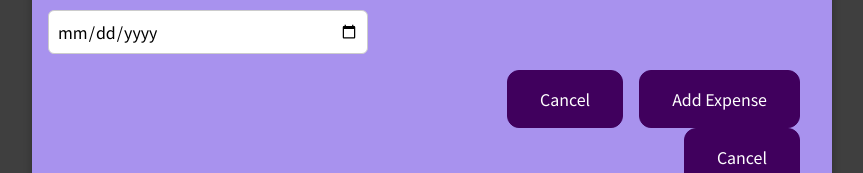
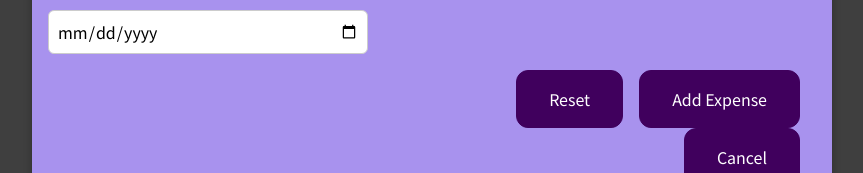
Before and after one commit to aisiklar/expense-tracker-react, a React (Create React App) app: page / in a window 1280 px wide. Both pictures are taken after a click on the button "Click to enter new expenses". Shown: the part 160-333 px from the top of the page, without its empty margins (208-1071 px from the left). Built offline with nearby package versions, Linux system fonts and the light colour scheme.

Commit message:
this works. But there is a shorter/better solution. will work on this.

```diff
--- a/src/components/newExpense/ExpenseForm.css
+++ b/src/components/newExpense/ExpenseForm.css
@@ -24,3 +24,14 @@
   .new-expense__actions {
     text-align: right;
   }
+
+  .new-expense__controls cancel-button {
+    font: inherit;
+    cursor: pointer;
+    padding: 1rem 2rem;
+    border: 1px solid #40005d;
+    background-color: #40005d;
+    color: white;
+    border-radius: 12px;
+    margin-right: 1rem;
+  }
--- a/src/components/newExpense/ExpenseForm.js
+++ b/src/components/newExpense/ExpenseForm.js
@@ -101,6 +101,7 @@ const ExpenseForm = (props) => {
     const cancelHandler = (event) => {
         event.preventDefault();
         console.log(event);
+        props.onClickOfCancelNewExpenseButton('true');
     }
 
     return (
@@ -134,13 +135,13 @@ const ExpenseForm = (props) => {
                 </div>
             </div>
             <div className="new-expense__actions">
-                <button type="submit">Cancel</button>
+                <button type="reset">Reset</button>
                 <button type="submit">Add Expense</button>
             </div>
         </form>
         <form onSubmit={cancelHandler}>
-            <div className="new-expense__actions">
-                <button type="submit">Cancel</button>
+            <div className="new-expense__actions" >
+                <button className="cancel_button" type="submit">Cancel</button>
             </div>
         </form>
     </div>
--- a/src/components/newExpense/NewExpense.js
+++ b/src/components/newExpense/NewExpense.js
@@ -17,20 +17,27 @@ const NewExpense = (props) => {
     const [showAddNewExpenseButton, setShowAddNewExpenseButton] = useState('true');
     console.log(`showAddNewExpenseButton and typeof(): ${showAddNewExpenseButton}, ${typeof(showAddNewExpenseButton)}`);
 
-    const AddNewExpenseButtonClick = (buttonState) => {
-        console.log(`buttonState: ${buttonState}`);
+    const AddNewExpenseButtonClicked = (buttonState) => {
+        console.log(`buttonState in the AddNewExpenseButtonClicked func.: ${buttonState}`);
         setShowAddNewExpenseButton(buttonState);
     }
 
+    const cancelNewExpenseButton = (buttonState) => {
+        console.log(`buttonState in the AddNewExpenseButtonClicked func.: ${buttonState}`);
+        setShowAddNewExpenseButton(buttonState);
+    }
     if (showAddNewExpenseButton === 'true') {
         return (
-            <AddNewExpenseButton onClickOfAddNewExpenseButton={AddNewExpenseButtonClick}></AddNewExpenseButton>
+            <AddNewExpenseButton
+                onClickOfAddNewExpenseButton={AddNewExpenseButtonClicked}
+            ></AddNewExpenseButton>
         )
     } else {
         return <div className="new-expense">
-        <ExpenseForm onSaveExpenseData={saveExpenseDataHandler}>
-
-        </ExpenseForm>
+        <ExpenseForm
+            onSaveExpenseData={saveExpenseDataHandler}
+            onClickOfCancelNewExpenseButton ={cancelNewExpenseButton}
+        ></ExpenseForm>
     </div>
     }
 
```
Also changed, not shown: src/components/newExpense/NewExpense.css (line endings or trailing spaces).
